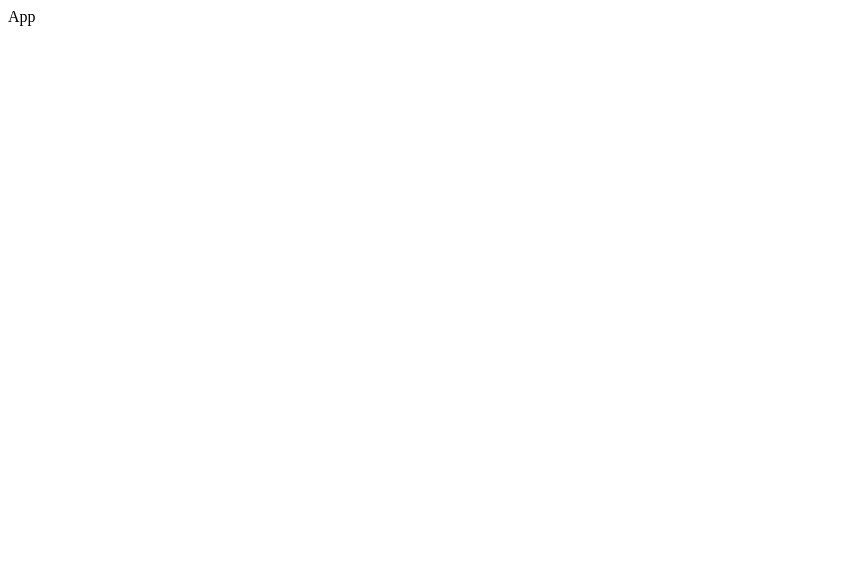
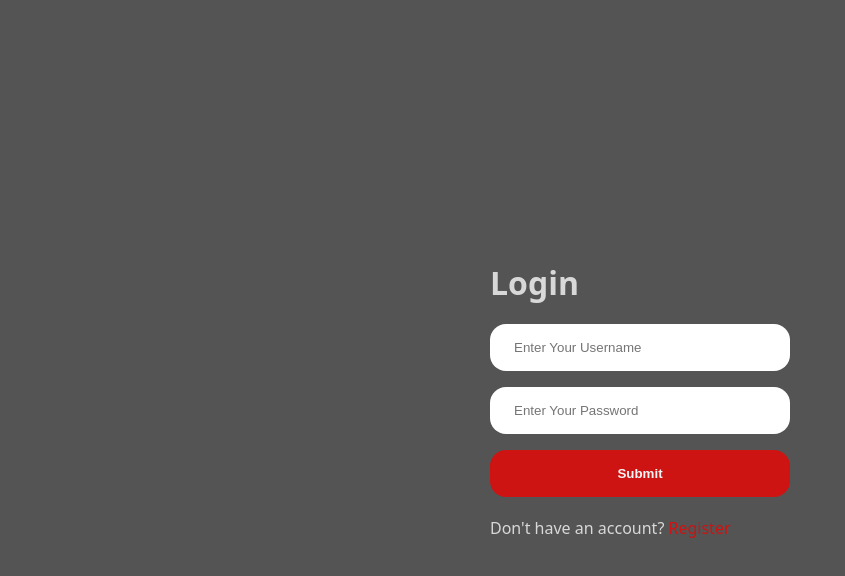
Before and after one commit to VivekKumarRay22/insta-auth-system, a React app in the folder Frontend/: page /login in a window 1280 px wide. Shown: the top 576 px of the page, without its empty margins (0-845 px from the left). Built offline with nearby package versions, Linux system fonts and the light colour scheme; the HTML template or start-up script is replaced by a standard one.

Commit message:
Frontend register and login component created

```diff
--- a/Frontend/package.json
+++ b/Frontend/package.json
@@ -10,9 +10,12 @@
     "preview": "vite preview"
   },
   "dependencies": {
+    "axios": "^1.18.1",
     "react": "^19.2.5",
     "react-dom": "^19.2.5",
-    "react-router": "^7.18.1"
+    "react-router": "^7.18.1",
+    "react-router-dom": "^7.18.1",
+    "sass": "^1.101.0"
   },
   "devDependencies": {
     "@eslint/js": "^10.0.1",
--- a/Frontend/src/App.jsx
+++ b/Frontend/src/App.jsx
@@ -1,9 +1,9 @@
-import React from 'react'
+import React from "react";
+import AppRoutes from "./AppRoutes";
+import "./style.scss";
 
 const App = () => {
-  return (
-    <div>App</div>
-  )
-}
+  return <AppRoutes />;
+};
 
-export default App
+export default App;
--- /dev/null
+++ b/Frontend/src/AppRoutes.jsx
@@ -0,0 +1,16 @@
+import { BrowserRouter, Routes, Route } from "react-router-dom";
+import Login from "./features/auth/pages/Login";
+import Register from "./features/auth/pages/Register";
+
+function AppRoutes() {
+  return (
+    <BrowserRouter>
+      <Routes>
+        <Route path="/login" element={<Login />} />
+        <Route path="/register" element={<Register />} />
+      </Routes>
+    </BrowserRouter>
+  );
+}
+
+export default AppRoutes
--- /dev/null
+++ b/Frontend/src/features/auth/pages/Login.jsx
@@ -0,0 +1,28 @@
+import React from "react";
+import "../style/form.scss"
+import {Link} from "react-router-dom"
+
+
+const Login = () => {
+  return (
+    <main>
+      <div className="form-container">
+        <h1>Login</h1>
+        <form>
+          <input type="text" placeholder="Enter Your Username" />
+          <input
+            type="password"
+            name="password"
+            placeholder="Enter Your Password"
+          />
+          <button>Submit</button>
+        </form>
+        <p>
+          Don't have an account? <Link className="toggleAuthForm" to="/register">Register</Link>
+        </p>
+      </div>
+    </main>
+  );
+};
+
+export default Login;
--- /dev/null
+++ b/Frontend/src/features/auth/pages/Register.jsx
@@ -0,0 +1,34 @@
+import React from "react";
+import "../style/form.scss";
+import { Link } from "react-router-dom";
+
+
+
+const Register = () => {
+  return (
+    <main>
+      <div className="form-container">
+        <h1>Register</h1>
+        <form>
+          <input
+            type="text"
+            name="username"
+            placeholder="Enter your username"
+          />
+          <input type="text" name="email" placeholder="Enter your email" />
+          <input type="password" name="password" placeholder="password" />
+          <button>Register</button>
+        </form>
+
+        <p>
+          Already have an account?{" "}
+          <Link className="toggleAuthForm" to="/login">
+            Log In
+          </Link>
+        </p>
+      </div>
+    </main>
+  );
+};
+
+export default Register;
--- /dev/null
+++ b/Frontend/src/features/auth/style/form.scss
@@ -0,0 +1,54 @@
+main {
+    min-height: 100vh;
+    width: 100%;
+
+    display: flex;
+    justify-content: center;
+    align-items: center;
+}
+
+.form-container {
+    height: fit-content;
+    min-width: 300px;
+
+    display: flex;
+    flex-direction: column;
+    gap: 1.25rem;
+
+
+    form {
+        display: flex;
+        flex-direction: column;
+        gap: 1rem;
+
+        input,
+        button {
+            border: none;
+            outline: none;
+            padding-inline: 1.5rem;
+            padding-block: 1rem;
+            border-radius: 1rem;
+        }
+
+        button {
+            background-color: rgb(206, 19, 19);
+            color: whitesmoke;
+            cursor: pointer;
+            font-weight: 600;
+        }
+
+        button:active {
+            background-color: green;
+            scale: 0.9;
+            color: rgb(219, 31, 31);
+            font-weight: 600;
+
+        }
+    }
+
+    .toggleAuthForm {
+        color:  rgb(206, 19, 19);
+        cursor: pointer;
+        text-decoration: none;
+    }
+}
--- /dev/null
+++ b/Frontend/src/style.scss
@@ -0,0 +1,18 @@
+* {
+    margin: 0;
+    padding: 0;
+    box-sizing: border-box;
+}
+
+html,
+body,
+#root {
+    height: 100%;
+    width: 100%;
+
+}
+html{
+    background-color: rgba(30, 29, 29, 0.751);
+    color: rgba(245, 245, 245, 0.82);
+    font-family: system-ui, -apple-system, BlinkMacSystemFont, 'Segoe UI', Roboto, Oxygen, Ubuntu, Cantarell, 'Open Sans', 'Helvetica Neue', sans-serif;
+}
```
Also changed, not shown: Frontend/src/routes.js (deleted, +0 -12 lines), 1 other file (tests, documents, lock files or other folders).
